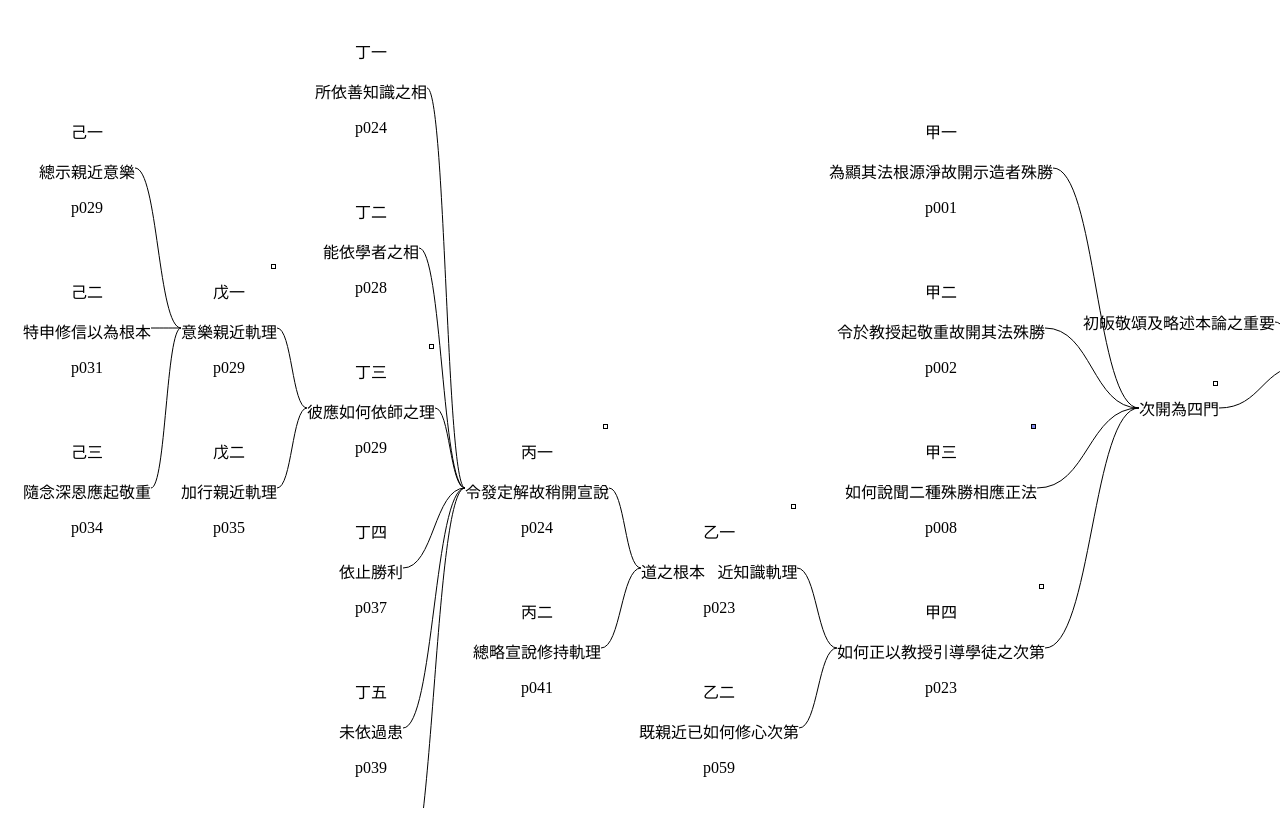
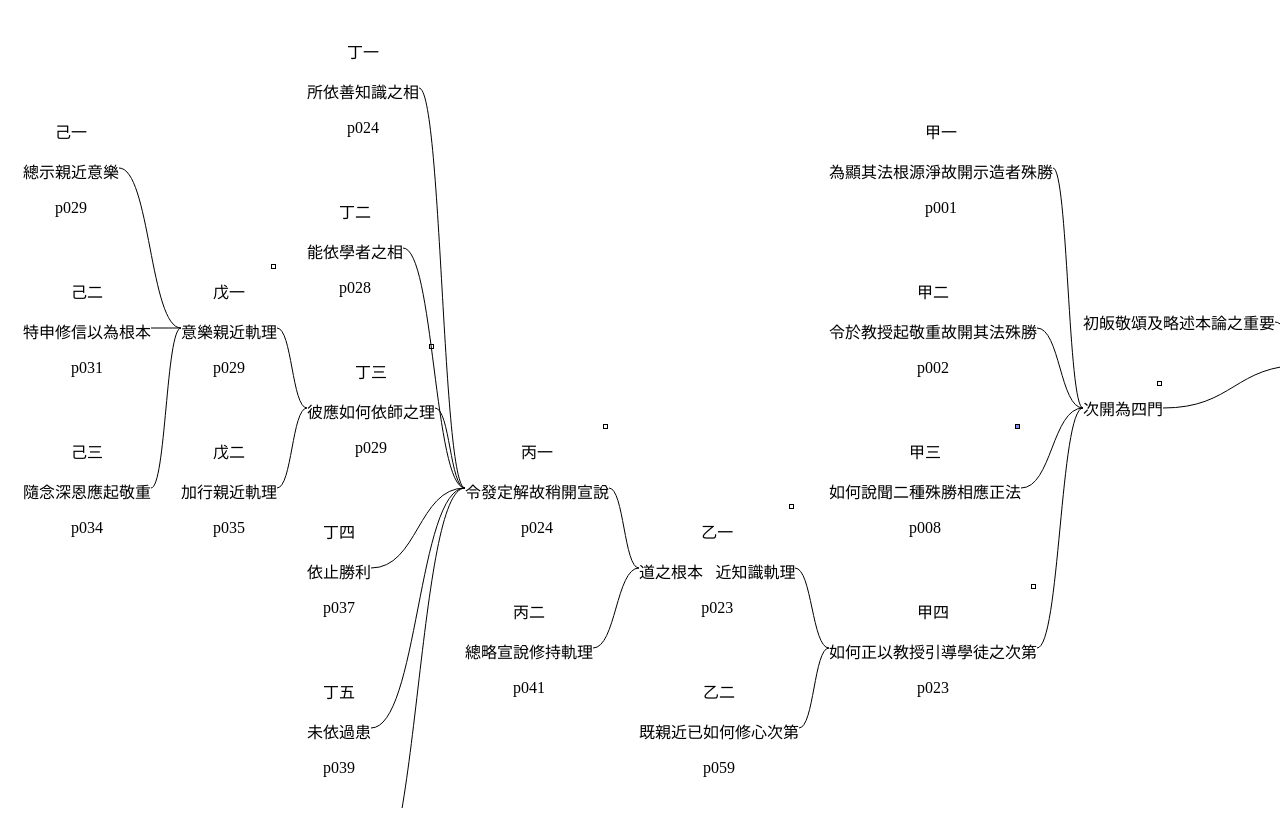
Before and after one commit to paiyuliu/The_Lamrim_of_Enlightenment, a plain HTML site: page index.html in a window 1280 px wide. Drawn offline with Linux system fonts and the light colour scheme.

Commit message:
change the config

```diff
--- a/index.html
+++ b/index.html
@@ -38,9 +38,21 @@
 
         var simple_chart_config = {
             chart: {
-                container: "#tree-simple", connectors: { type: "curve" }, rootOrientation: "EAST",
+                container: "#tree-simple",
+                connectors: {
+                    type: "curve" ,
+                    style: {
+                        "stroke-width": 1,
+                        "stroke": "black"
+                    }
+                },
+                rootOrientation: "EAST",
+                collapsed: false,
+                nodeAlign:"TOP",
+
                 node: {
                     collapsable: true
+
                 }
 
             },
@@ -49,11 +61,11 @@
                 text: { name: "菩提道次第廣論科判分二" },
                 children: [
                     {
-                        /*innerHTML:"<div>初皈敬頌及略述</div><div style='text-align:right;'>本論之重要</div>",*/
+                        //innerHTML:"<div>初皈敬頌及略述本論之重要</div><div style='text-align:right;'></div>",
                         text: { name: "初皈敬頌及略述本論之重要" }
-                    },
-                    {
+                    },{
                         text: { name: "次開為四門" },
+                        stackChildren:true,
                         collapsed: false,
                         children: [{
                             text: { name: "甲一", desc: "為顯其法根源淨故開示造者殊勝", page: "p001" }
```
